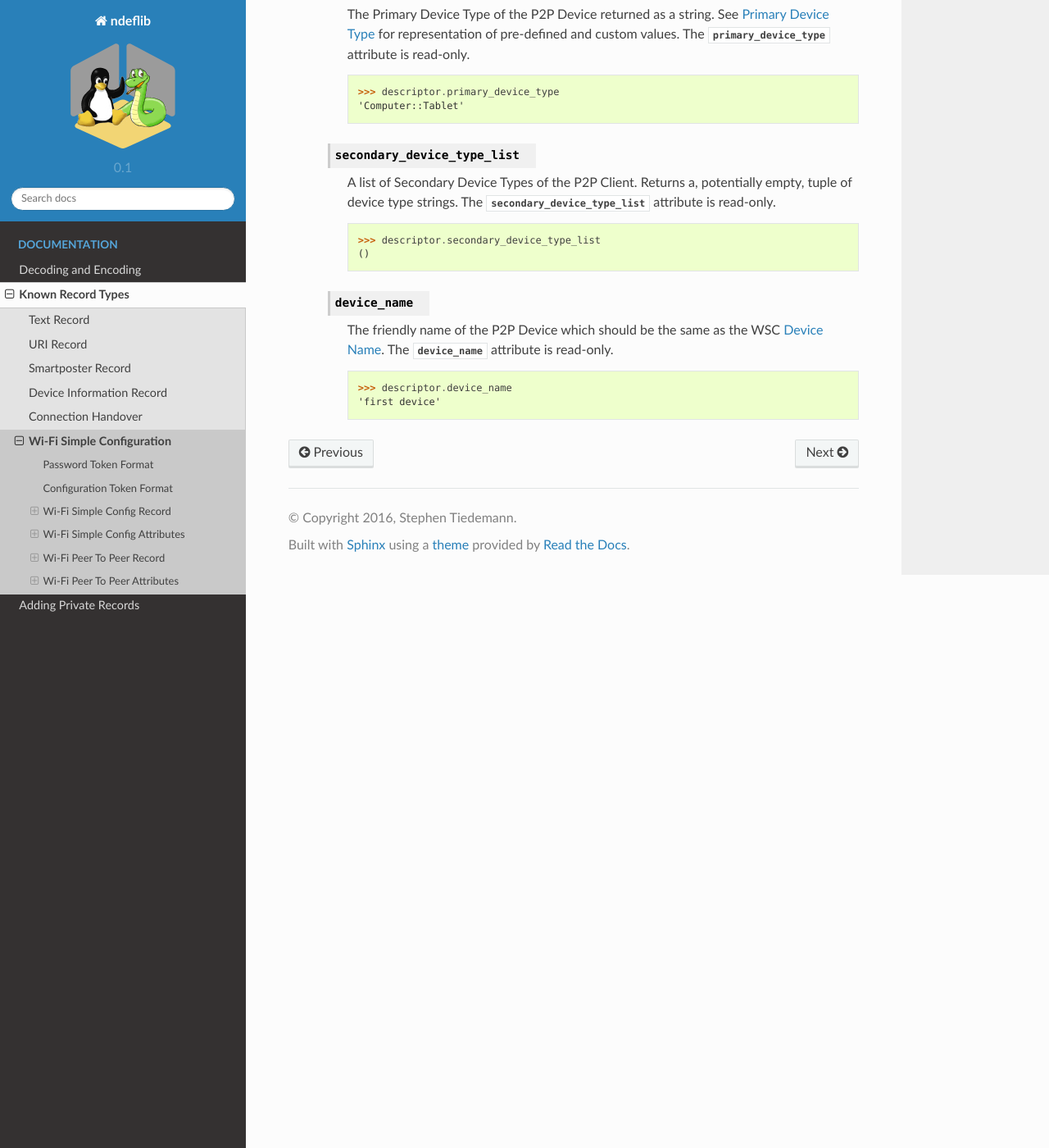
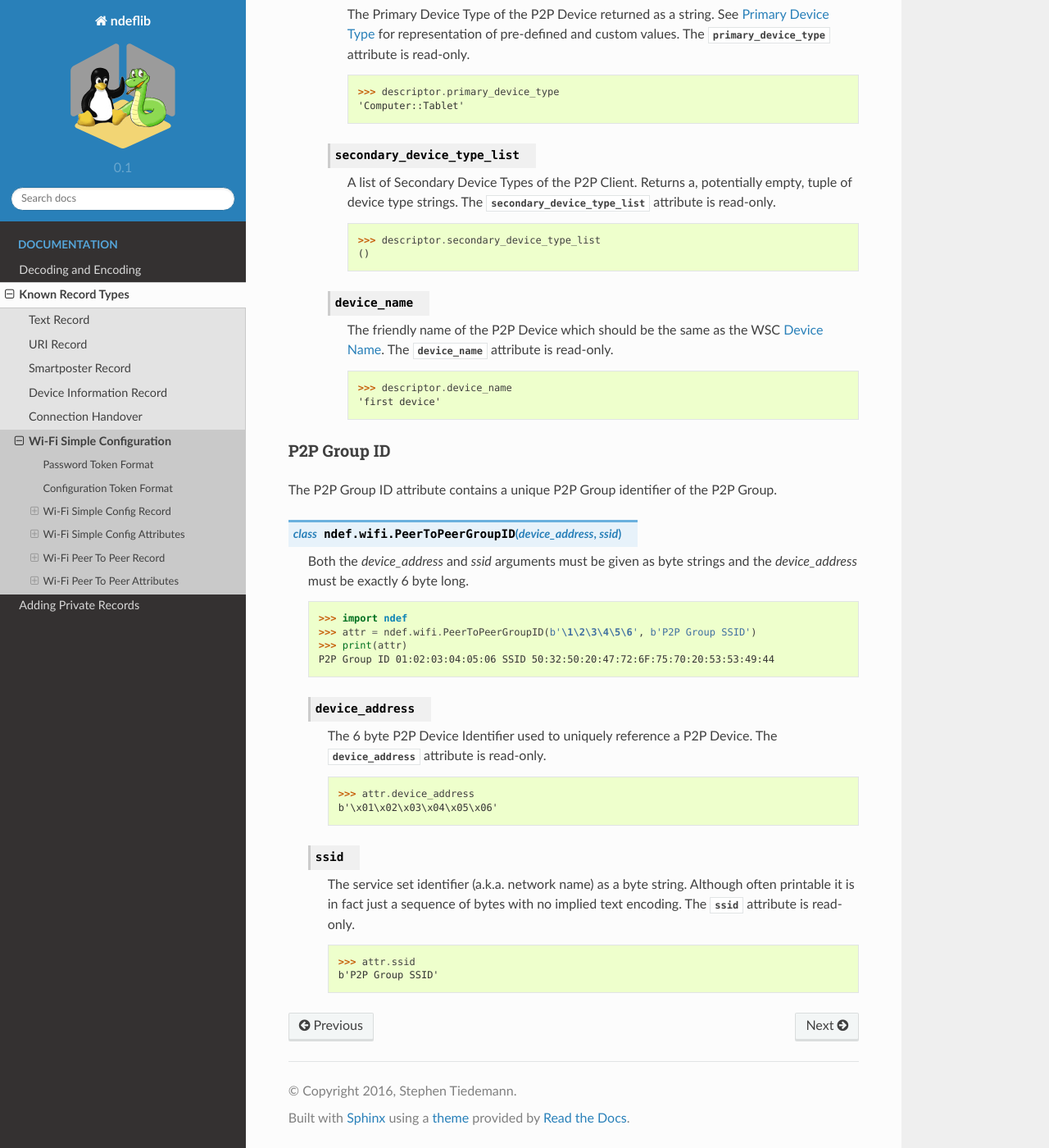
Before and after one commit to nfcpy/ndeflib, a Sphinx documentation site: the page built from docs/records/wifi.rst, in a window 1280 px wide and 1400 px high, scrolled down 26300 px. Shown: the whole window at 82% size. Built offline with Sphinx 7.4.7 and the Read the Docs theme 2.0.0, drawn with Linux system fonts in a browser that asks for light colours.

Commit message:
added documentation for P2P Group ID

```diff
--- a/docs/records/wifi.rst
+++ b/docs/records/wifi.rst
@@ -1355,3 +1355,36 @@ are members of the P2P Group.
 
          >>> descriptor.device_name
          'first device'
+
+P2P Group ID
+~~~~~~~~~~~~
+
+The P2P Group ID attribute contains a unique P2P Group identifier of the P2P
+Group.
+
+.. class:: ndef.wifi.PeerToPeerGroupID(device_address, ssid)
+
+   Both the *device_address* and *ssid* arguments must be given as byte strings
+   and the *device_address* must be exactly 6 byte long.
+
+   >>> import ndef
+   >>> attr = ndef.wifi.PeerToPeerGroupID(b'\1\2\3\4\5\6', b'P2P Group SSID')
+   >>> print(attr)
+   P2P Group ID 01:02:03:04:05:06 SSID 50:32:50:20:47:72:6F:75:70:20:53:53:49:44
+
+   .. attribute:: device_address
+
+      The 6 byte P2P Device Identifier used to uniquely reference a P2P
+      Device. The `device_address` attribute is read-only.
+
+      >>> attr.device_address
+      b'\x01\x02\x03\x04\x05\x06'
+
+   .. attribute:: ssid
+
+      The service set identifier (a.k.a. network name) as a byte
+      string. Although often printable it is in fact just a sequence of bytes
+      with no implied text encoding. The `ssid` attribute is read-only.
+
+      >>> attr.ssid
+      b'P2P Group SSID'
```
